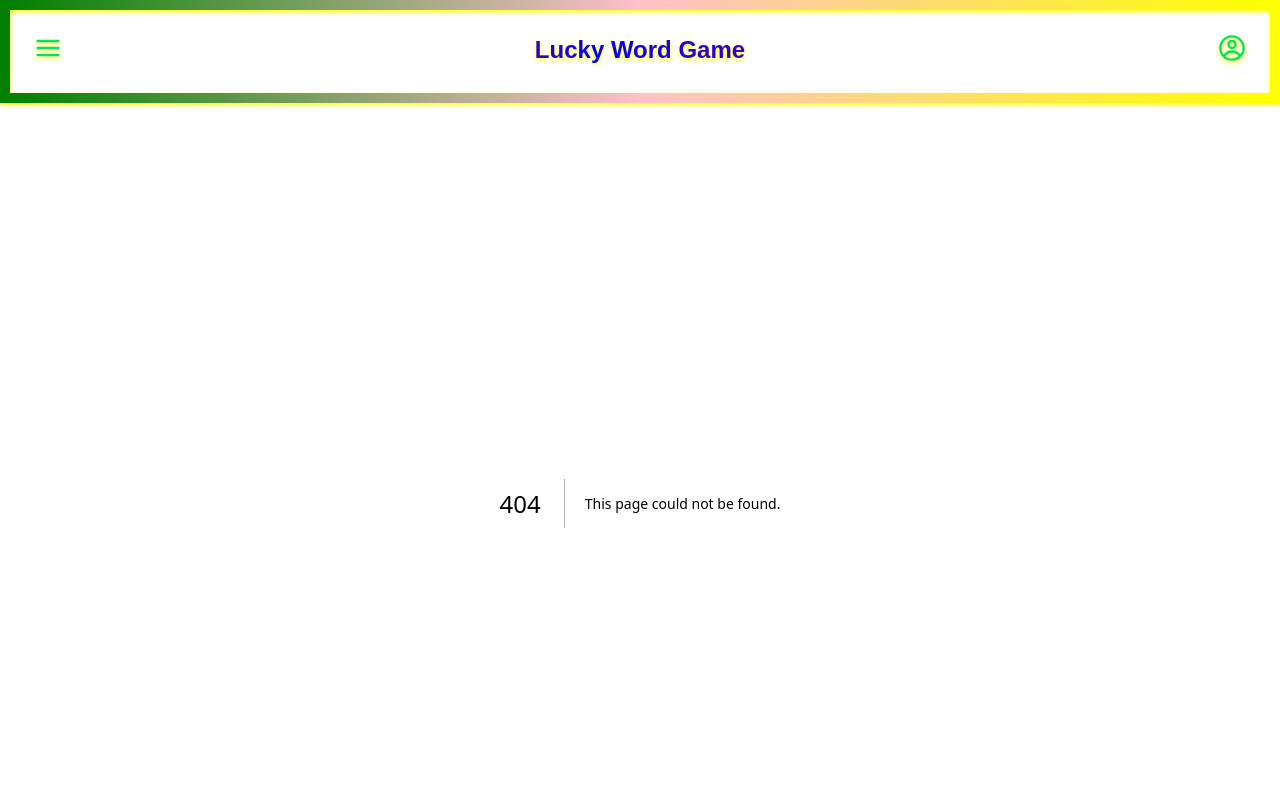
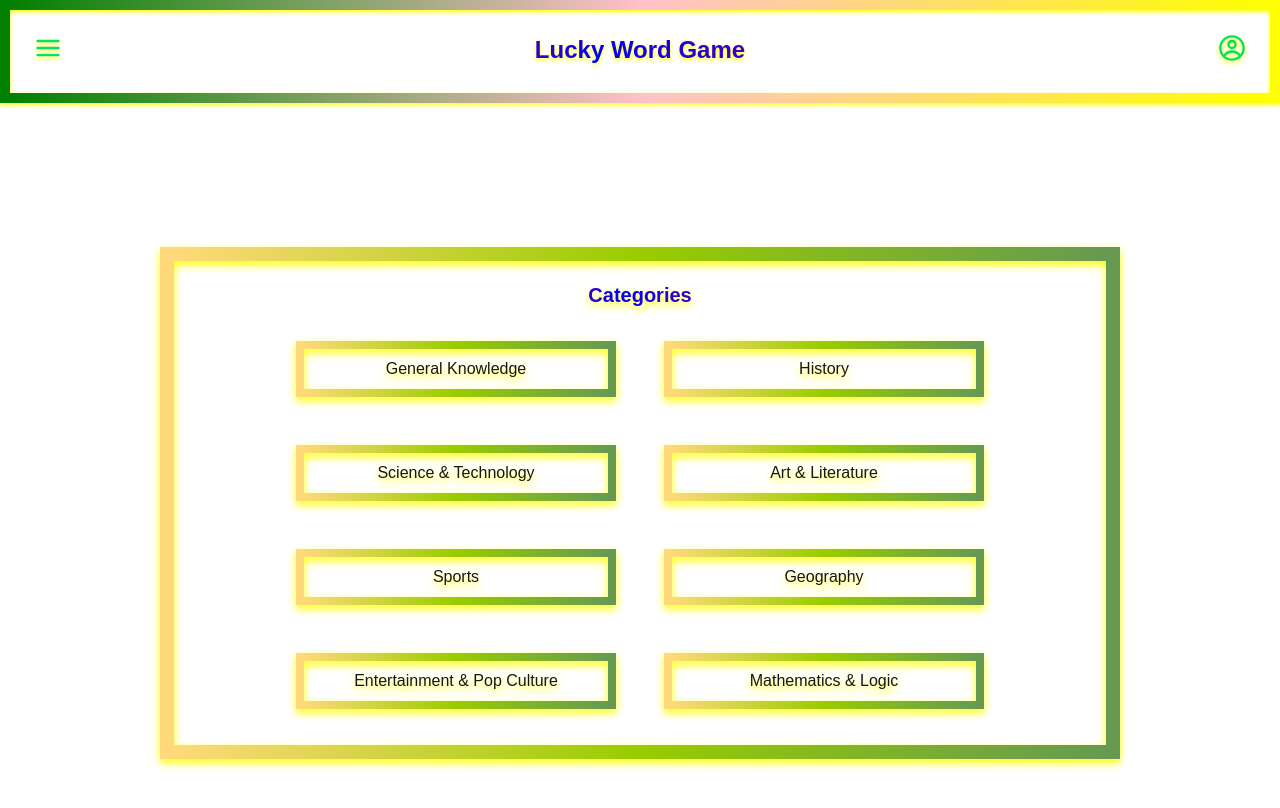
Before and after one commit to FiratSomek/lucky-word-game, a Next.js app: page /categoryPage in a window 1280 px wide. Before the commit this address had no page. Shown: the top 808 px of the page. Built offline with nearby package versions, Linux system fonts and the light colour scheme.

Commit message:
created CategoryList component

```diff
--- /dev/null
+++ b/src/app/categoryPage/page.tsx
@@ -0,0 +1,18 @@
+import CategoryList from "@/components/CategoryList";
+import React from "react";
+
+const CategoryPage = () => {
+  console.log(CategoryList);
+  return (
+    <div className="flex h-screen justify-center items-center drop-shadow-[0_4px_4px_yellow]">
+      <div
+        className="gameBoard-border flex flex-col items-center w-3/4 h-128
+"
+      >
+        <CategoryList />
+      </div>
+    </div>
+  );
+};
+
+export default CategoryPage;
--- a/src/app/gameBoard/page.tsx
+++ b/src/app/gameBoard[category]/page.tsx
@@ -1,15 +1,15 @@
-import CountDown from "@/components/CountDown";
 import React from "react";
 
 const gameBoard = () => {
   return (
     <div className="flex h-screen justify-center items-center drop-shadow-[0_4px_4px_yellow]">
       <div
-        className="gameBoard-border flex justify-center  w-3/4 h-128
+        className="gameBoard-border flex flex-col items-center w-3/4 h-128
 "
       >
-        <h1 className="neon-text text-2xl font-bold">Seçili kelime</h1>
-        <CountDown />
+        <div>
+          <h1 className="neon-text text-2xl font-bold">Seçili kelime</h1>
+        </div>
       </div>
     </div>
   );
--- a/src/app/page.tsx
+++ b/src/app/page.tsx
@@ -4,7 +4,7 @@ export default function Home() {
   return (
     <div className="flex-col place-items-center drop-shadow-[0_2px_2px_yellow]">
       <div>
-        <Link href={`/gameBoard`}>
+        <Link href={`/categoryPage`}>
           <button className="btn-border neon-text cursor-pointer p-4 mt-20 text-lg font-bold  drop-shadow-xl">
             Start Game
           </button>
--- /dev/null
+++ b/src/components/CategoryList.tsx
@@ -0,0 +1,20 @@
+import words from "../constants/words.json";
+
+export default function CategoryList() {
+  const categoryTitles = Object.keys(words.categories);
+
+  return (
+    <div className="flex flex-col justify-center items-center">
+      <h1 className=" neon-text text-xl font-bold mb-4 m-5">Categories</h1>
+      <ul className="grid grid-cols-2  gap-4 max-w-full overflow-hidden">
+        {categoryTitles.map((title) => (
+          <li key={title}>
+            <button className="neon-button-border min-w-80 m-4  p-2">
+              {title}
+            </button>
+          </li>
+        ))}
+      </ul>
+    </div>
+  );
+}
--- a/src/components/Header.tsx
+++ b/src/components/Header.tsx
@@ -5,7 +5,7 @@ import { CgProfile } from "react-icons/cg";
 
 const Header = () => {
   return (
-    <div className="flex align-center justify-between p-6 header-border drop-shadow-[0_2px_2px_yellow]">
+    <div className=" neon-header-border flex align-center justify-between p-6 drop-shadow-[0_2px_2px_yellow]">
       <div>
         <button>
           <CgMenu className="size-7 text-green-400 hover:text-yellow-200 cursor-pointer" />
--- /dev/null
+++ b/src/hooks/useSelector.tsx
@@ -0,0 +1,4 @@
+const useSelector = () => {
+
+};
+export default useSelector;
--- a/src/styles/globals.css
+++ b/src/styles/globals.css
@@ -11,23 +11,23 @@ body {
   font-family: Arial, Helvetica, sans-serif;
 }
 
-.header-border {
+.neon-header-border {
   border-width: 10px;
   border-image-slice: 1;
   border-image-source: linear-gradient(90deg, yellow, green, pink);
   animation: neon-border 3s infinite alternate;
 }
 
-.header-border:hover {
+.neon-header-border:hover {
   animation: neon-border 0.5s infinite alternate;
 }
-.btn-border {
+.neon-button-border {
   border-width: 8px;
   border-image-slice: 1;
   border-image-source: linear-gradient(90deg, yellow, green, pink);
   animation: neon-border 3s infinite alternate;
 }
-.btn-border:hover {
+.neon-button-border:hover {
   animation: neon-border 0.5s infinite alternate;
 }
 .gameBoard-border {
```
Also changed, not shown: src/hooks/useCategory .tsx (deleted), src/hooks/useWord.tsx (deleted).
